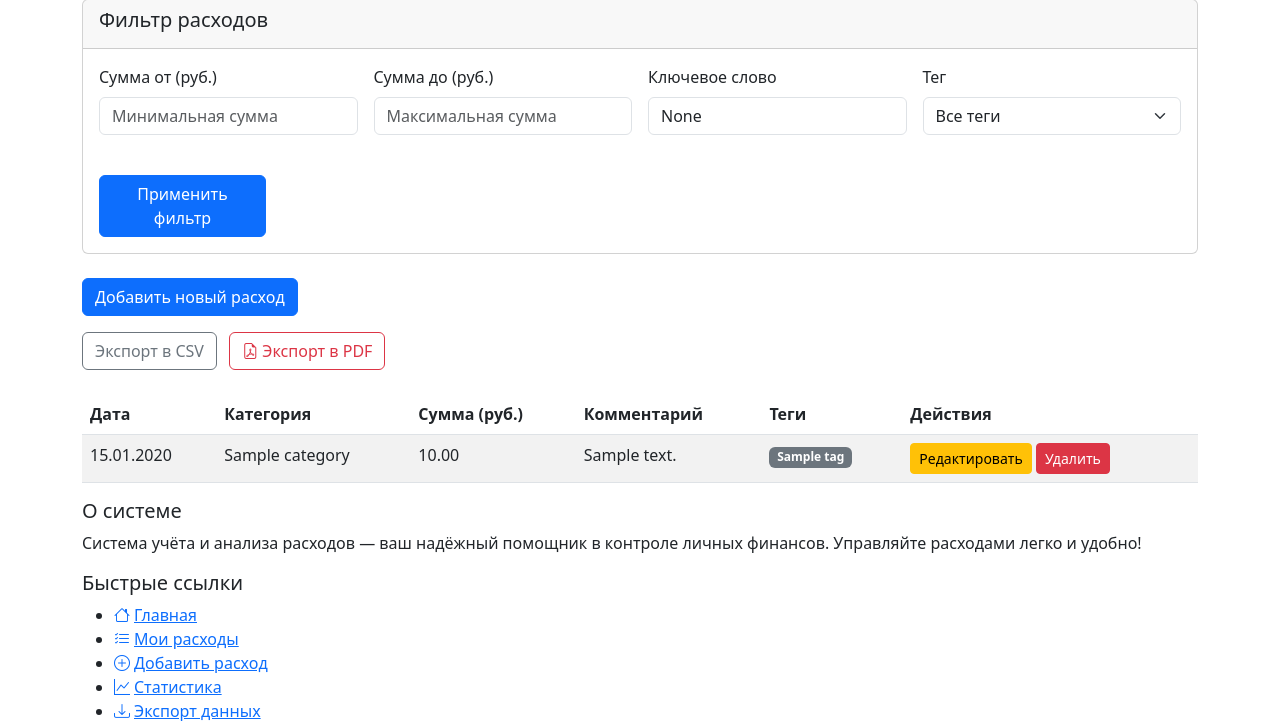
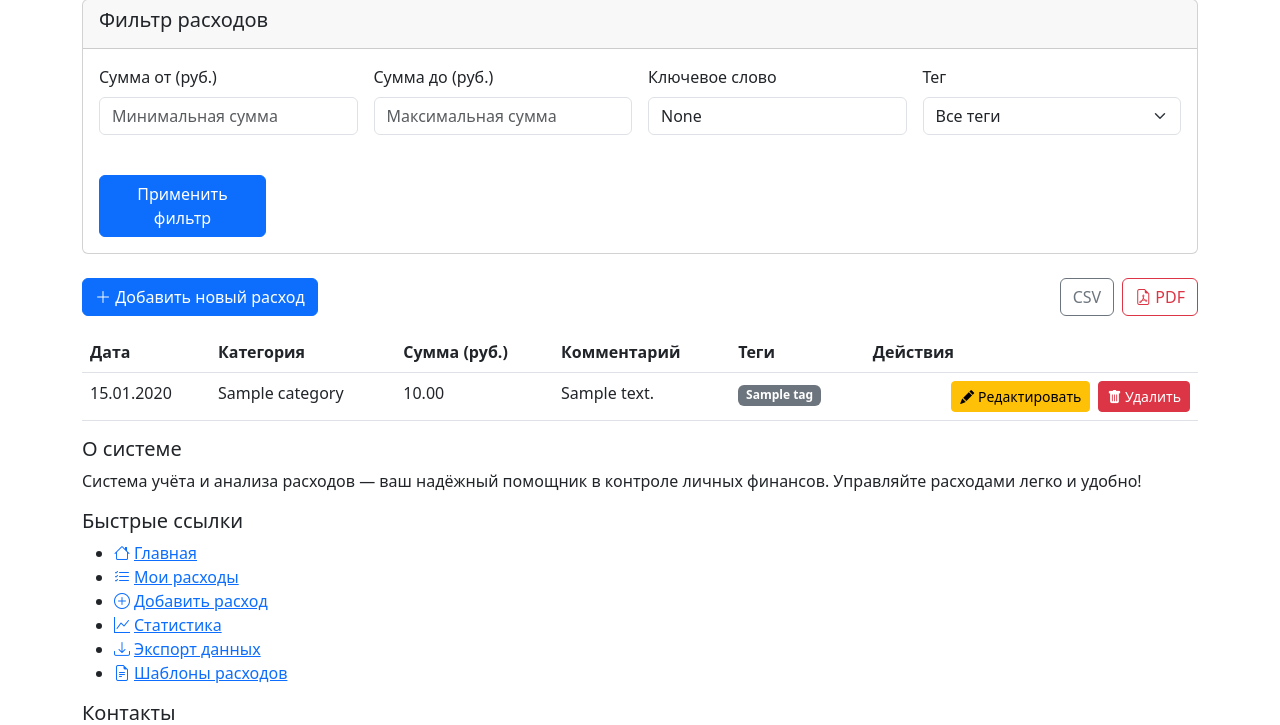
Before and after one commit to kirillgrigorev94-dev/Mini-course-project, a Django app: page /expenses/ in a window 1280 px wide. Shown: the part 103-828 px from the top of the page. Run offline with Django 5.2, Linux system fonts and the light colour scheme; a user stored in the database is signed in; tables that the repository leaves empty hold one stand-in row (values such as "Sample post").

Commit message:
update table

```diff
--- a/expense_tracker/expense_app/templates/expense_app/expenses_list.html
+++ b/expense_tracker/expense_app/templates/expense_app/expenses_list.html
@@ -1,6 +1,8 @@
 {% extends 'expense_app/base.html' %}
 {% load static %}
+
 {% block title %}Мои расходы{% endblock %}
+
 {% block content %}
 <h2>Мои расходы</h2>
 
@@ -65,7 +67,7 @@
         </select>
       </div>
       <div class="col-md-2">
-        <button type="submit" class="btn btn-primary mt-4">
+        <button type="submit" class="btn btn-primary mt-4 w-100">
           Применить фильтр
         </button>
       </div>
@@ -73,27 +75,31 @@
   </div>
 </div>
 
-<a href="{% url 'add_expense' %}" class="btn btn-primary mb-3"
-  >Добавить новый расход</a
->
+<div class="d-flex justify-content-between align-items-center mb-3">
+    <a href="{% url 'add_expense' %}" class="btn btn-primary">
+      <i class="bi bi-plus-lg"></i> Добавить новый расход
+    </a>
 
     <!-- Кнопки экспорта -->
-<div class="mb-4">
+    <div class="d-flex gap-2">
       <a href="?{% for key, value in request.GET.items %}{% if key != 'export' %}{{ key }}={{ value }}&{% endif %}{% endfor %}export=csv"
-     class="btn btn-outline-secondary me-2">
-    <i class="bi bi-file-earmark-csv"></i> Экспорт в CSV
+         class="btn btn-outline-secondary">
+        <i class="bi bi-file-earmark-csv"></i> CSV
       </a>
       <a href="?{% for key, value in request.GET.items %}{% if key != 'export' %}{{ key }}={{ value }}&{% endif %}{% endfor %}export=pdf"
          class="btn btn-outline-danger">
-    <i class="bi bi-file-earmark-pdf"></i> Экспорт в PDF
+        <i class="bi bi-file-earmark-pdf"></i> PDF
       </a>
+    </div>
 </div>
 
 <!-- Контейнер для динамического оповещения -->
 <div id="exportAlertContainer"></div>
 
 {% if expenses %}
-<table class="table table-striped">
+<!-- Обертка с фиксированным фоном и тенью (из нового CSS) -->
+<div class="expenses-table-wrapper">
+    <table class="table expenses-list">
         <thead>
             <tr>
                 <th>Дата</th>
@@ -107,33 +113,32 @@
         <tbody>
             {% for expense in expenses %}
             <tr>
-      <td>{{ expense.date|date:"d.m.Y" }}</td>
-      <td>{{ expense.category.name }}</td>
-      <td>{{ expense.amount }}</td>
-      <td>{{ expense.description|default:"—" }}</td>
-      <td>
+                <td data-label="Дата">{{ expense.date|date:"d.m.Y" }}</td>
+                <td data-label="Категория">{{ expense.category.name }}</td>
+                <td data-label="Сумма">{{ expense.amount }}</td>
+                <td data-label="Комментарий">{{ expense.description|default:"—" }}</td>
+                <td data-label="Теги">
                     {% for tag in expense.tags.all %}
                         <span class="badge bg-secondary me-1">{{ tag.name }}</span>
                     {% empty %}
                         -
                     {% endfor %}
                 </td>
-      <td>
-        <a
-          href="{% url 'edit_expense' expense.pk %}"
-          class="btn btn-sm btn-warning"
-          >Редактировать</a
-        >
-        <a
-          href="{% url 'delete_expense' expense.pk %}"
-          class="btn btn-sm btn-danger"
-          >Удалить</a
-        >
+                <td data-label="Действия" class="text-end">
+                  <div class="d-flex gap-2 justify-content-end">
+                    <a href="{% url 'edit_expense' expense.pk %}" class="btn btn-sm btn-warning">
+                      <i class="bi bi-pencil-fill"></i> Редактировать
+                    </a>
+                    <a href="{% url 'delete_expense' expense.pk %}" class="btn btn-sm btn-danger">
+                      <i class="bi bi-trash-fill"></i> Удалить
+                    </a>
+                  </div>
                 </td>
             </tr>
             {% endfor %}
         </tbody>
     </table>
+</div>
 
 <!-- Блок пагинации -->
 {% if paginator.num_pages > 1 %}
@@ -202,7 +207,10 @@
 
 {% else %}
 <p class="text-muted">По вашим критериям фильтрации расходов не найдено.</p>
-{% endif %} {% endblock %} {% block extra_js %}
+{% endif %}
+{% endblock %}
+
+{% block extra_js %}
 <script>
   function showExportAlert(format) {
     // Очищаем предыдущий алерт, если есть
@@ -214,7 +222,7 @@
     alert.className = "alert alert-success alert-dismissible fade show";
     alert.role = "alert";
     alert.innerHTML = `
-        <strong>Экспорт в ${format} запущен!</strong>
+        <strong>Экспорт в \${format} запущен!</strong>
         Файл автоматически скачается в вашу папку загрузок.
         <button type="button" class="btn-close" data-bs-dismiss="alert" aria-label="Close"></button>
     `;
```
Lines whose indentation alone changed are shown as unchanged.
